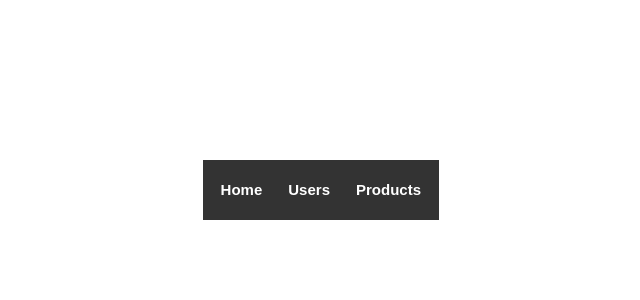
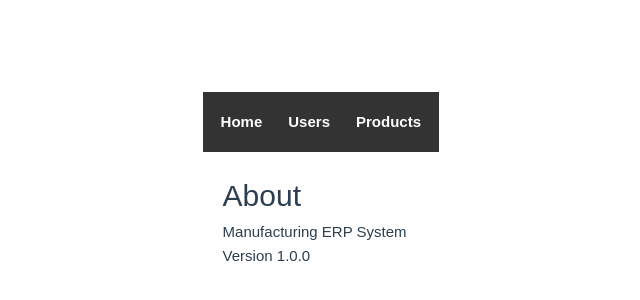
Before and after one commit to erenzirekbilek/Manufacturing-ERP-System, a Vue app in the folder frontend/: page /about in a window 1280 px wide. Before the commit this address had no page. Shown: the part 210-510 px from the top of the page, without its empty margins (201-841 px from the left). Built offline with nearby package versions, Linux system fonts and the light colour scheme.

Commit message:
Add AboutView

```diff
--- a/frontend/src/router/index.js
+++ b/frontend/src/router/index.js
@@ -18,6 +18,11 @@ const router = createRouter({
       path: '/products',
       name: 'products',
       component: () => import('../views/ProductsView.vue')
+    },
+    {
+      path: '/about',
+      name: 'about',
+      component: () => import('../views/AboutView.vue')
     }
   ]
 });
--- /dev/null
+++ b/frontend/src/views/AboutView.vue
@@ -0,0 +1,13 @@
+<template>
+  <div class="about">
+    <h1>About</h1>
+    <p>Manufacturing ERP System</p>
+    <p>Version 1.0.0</p>
+  </div>
+</template>
+
+<style scoped>
+.about {
+  padding: 20px;
+}
+</style>
```
